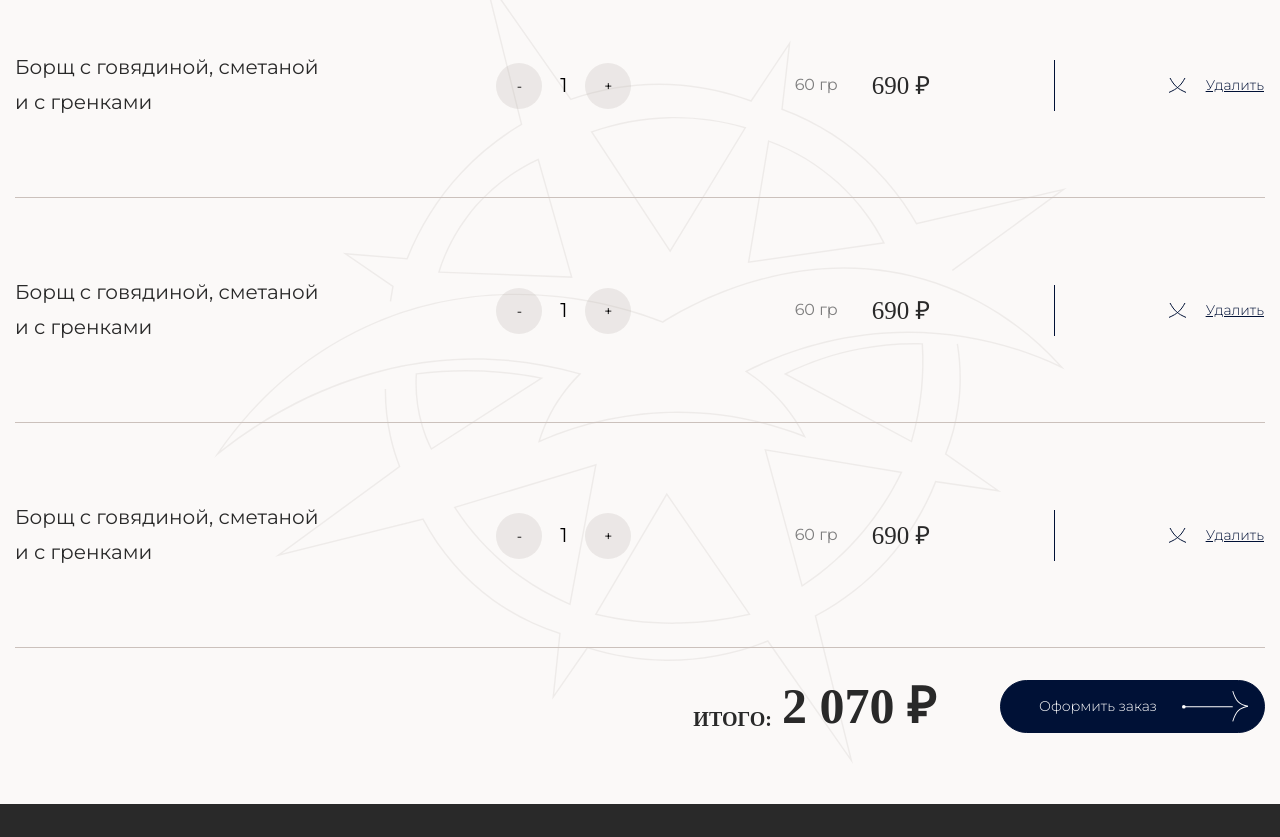
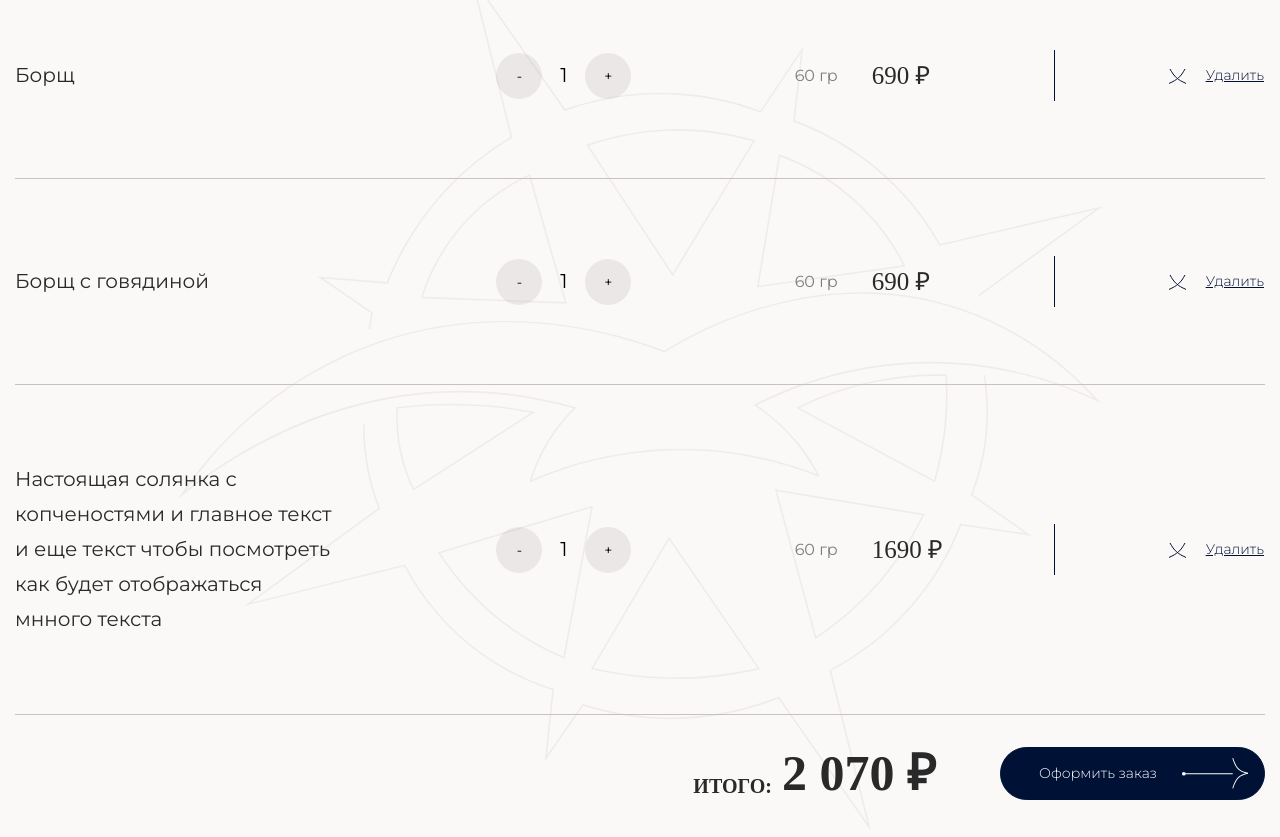
Before and after one commit to menhunging/petrel, a plain HTML site: page basket.html in a window 1280 px wide. Shown: the part 295-1132 px from the top of the page. Drawn offline with Linux system fonts and the light colour scheme; a web font is replaced by a local one.

Commit message:
fix basket

```diff
--- a/basket.html
+++ b/basket.html
@@ -258,8 +258,7 @@
           </div>
           <form class="basket-list">
             <div class="basket-line">
-              <span class="basket-line__name">Борщ с говядиной, сметаной
-                и с гренками</span>
+              <span class="basket-line__name">Борщ </span>
 
               <div class="counter">
                 <div class="counter__minus">-</div>
@@ -280,8 +279,7 @@
               </button>
             </div>
             <div class="basket-line">
-              <span class="basket-line__name">Борщ с говядиной, сметаной
-                и с гренками</span>
+              <span class="basket-line__name">Борщ с говядиной</span>
 
               <div class="counter">
                 <div class="counter__minus">-</div>
@@ -302,8 +300,8 @@
               </button>
             </div>
             <div class="basket-line">
-              <span class="basket-line__name">Борщ с говядиной, сметаной
-                и с гренками</span>
+              <span class="basket-line__name">
+                Настоящая солянка с копченостями и главное текст и еще текст чтобы посмотреть как будет отображаться мнного текста</span>
 
               <div class="counter">
                 <div class="counter__minus">-</div>
@@ -313,7 +311,7 @@
 
               <div class="basket-line__price">
                 <span class="conversion">60 гр</span>
-                <span class="price">690 ₽</span>
+                <span class="price">1690 ₽</span>
               </div>
               <button class="btn btn-delete">
                 <svg width="19" height="16" viewBox="0 0 19 16" fill="none" xmlns="http://www.w3.org/2000/svg">
--- a/scss/desktop.scss
+++ b/scss/desktop.scss
@@ -1970,6 +1970,7 @@
     line-height: 35px;
     max-width: 318px;
     color: #292929;
+    width: 100%;
   }
 
   &__price {
```
Also changed, not shown: css/style.css, 1 other file.
